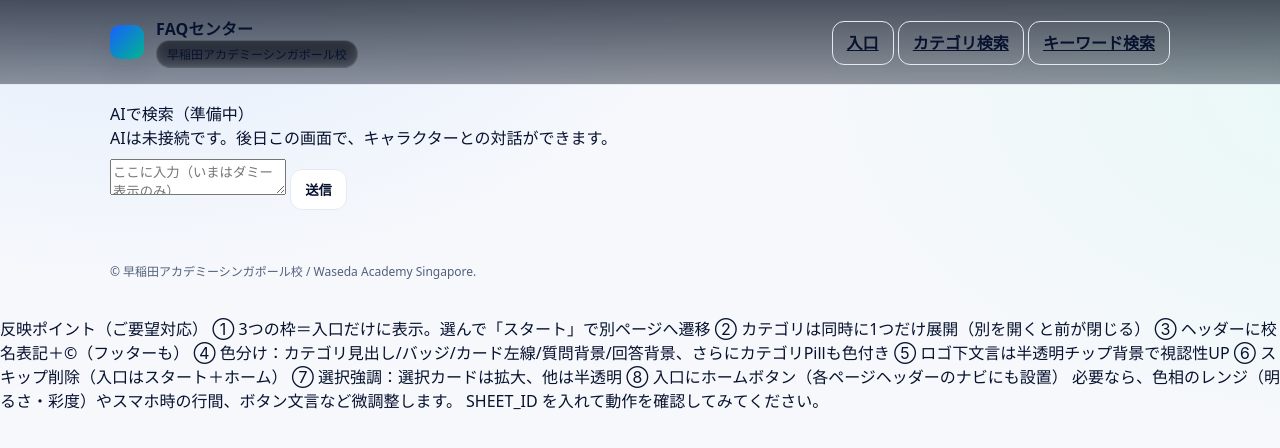
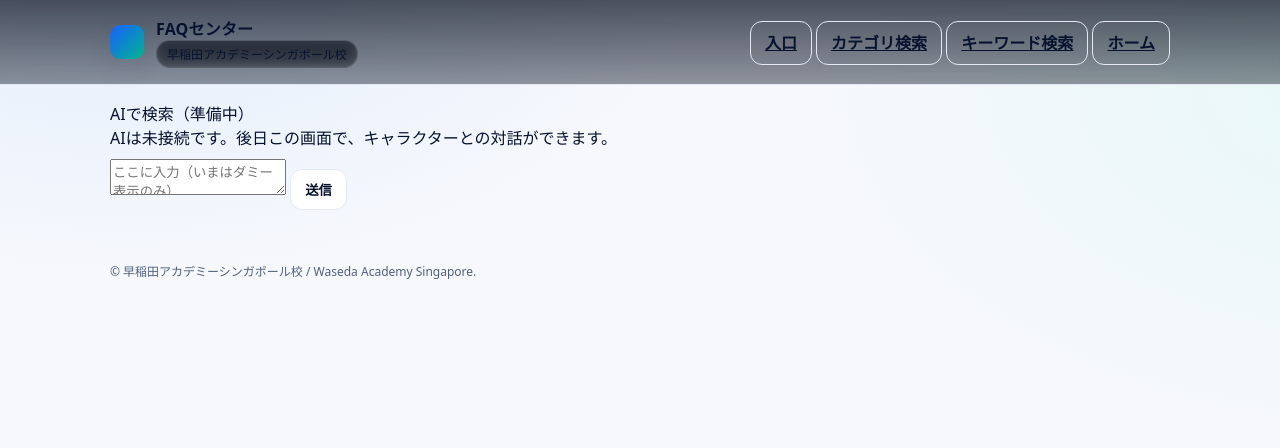
Before and after one commit to hazamayurinoki999/waseaca-faq, a plain HTML site: page ai.html in a window 1280 px wide. Drawn offline with Linux system fonts and the light colour scheme.

Commit message:
Update ai.html

```diff
--- a/ai.html
+++ b/ai.html
@@ -6,15 +6,13 @@
 <header class="header"><div class="container bar">
   <div class="brand">
     <div class="logo"></div>
-    <div>
-      <div class="title">FAQセンター</div>
-      <div class="subtle">早稲田アカデミーシンガポール校</div>
-    </div>
+    <div><div class="title">FAQセンター</div><div class="subtle">早稲田アカデミーシンガポール校</div></div>
   </div>
   <nav class="foot-actions">
     <a class="btn ghost" href="index.html">入口</a>
     <a class="btn ghost" href="faq.html">カテゴリ検索</a>
     <a class="btn ghost" href="search.html">キーワード検索</a>
+    <a class="btn ghost" data-home>ホーム</a>
   </nav>
 </div></header>
 
@@ -31,26 +29,7 @@
 
 <div class="site-footer">© 早稲田アカデミーシンガポール校 / Waseda Academy Singapore.</div>
 
-<script>window.FAQ_CONFIG={SHEET_ID:"YOUR_SHEET_ID",SHEET_NAME:"FAQ"};</script>
+<script src="assets/config.js"></script>
 <script src="assets/common.js"></script>
 <script src="assets/ai.js"></script>
 </body></html>
-反映ポイント（ご要望対応）
-① 3つの枠＝入口だけに表示。選んで「スタート」で別ページへ遷移
-
-② カテゴリは同時に1つだけ展開（別を開くと前が閉じる）
-
-③ ヘッダーに校名表記＋©（フッターも）
-
-④ 色分け：カテゴリ見出し/バッジ/カード左線/質問背景/回答背景、さらにカテゴリPillも色付き
-
-⑤ ロゴ下文言は半透明チップ背景で視認性UP
-
-⑥ スキップ削除（入口はスタート＋ホーム）
-
-⑦ 選択強調：選択カードは拡大、他は半透明
-
-⑧ 入口にホームボタン（各ページヘッダーのナビにも設置）
-
-必要なら、色相のレンジ（明るさ・彩度）やスマホ時の行間、ボタン文言など微調整します。
-SHEET_ID を入れて動作を確認してみてください。
```
